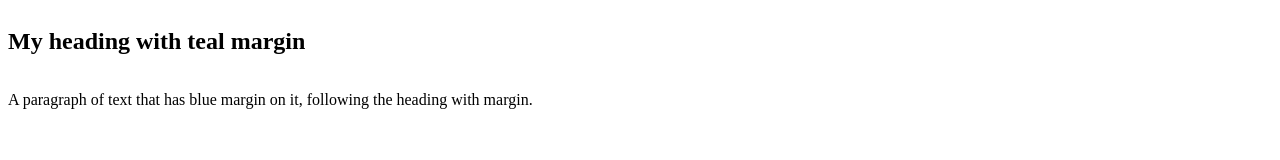
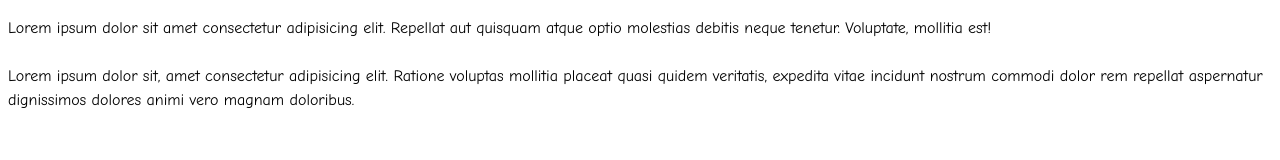
Before and after one commit to alyamkin/google-webdev-css, a plain HTML site: page Spacing/index.html in a window 1280 px wide. Drawn offline with Linux system fonts and the light colour scheme.

Commit message:
Add more examples for Spacings

```diff
--- a/Spacing/index.html
+++ b/Spacing/index.html
@@ -18,13 +18,49 @@
     <div class="box"></div> -->
 
     <!-- Collapsing margins -->
-    <article>
+    <!-- <article>
       <h1>My heading with teal margin</h1>
       <p>
         A paragraph of text that has blue margin on it, following the heading
         with margin.
       </p>
-    </article>
+    </article> -->
+
+    <!-- Collapsing parent with child margins -->
+    <!-- <p>
+      Lorem ipsum dolor sit amet consectetur adipisicing elit. Aspernatur
+      exercitationem quibusdam expedita ratione iusto voluptas soluta possimus?
+      Nulla, cumque molestiae!
+    </p>
+    <div class="wrapper">
+      <div class="box">Item 1</div>
+
+      <div class="box">Item 2</div>
+
+      <div class="box">Item 3</div>
+    </div> -->
+
+    <!-- Logical margins -->
+    <!-- <div class="wrapper horizontal-tb">
+      <div class="box">A box with a horizontal-tb writing mode.</div>
+    </div>
+
+    <div class="wrapper vertical-rl">
+      <div class="box">A box with a vertical-rl writing mode.</div>
+    </div> -->
+
+    <!-- Single direction margins -->
+    <p>
+      Lorem ipsum dolor sit amet consectetur adipisicing elit. Repellat aut
+      quisquam atque optio molestias debitis neque tenetur. Voluptate, mollitia
+      est!
+    </p>
+    <p>
+      Lorem ipsum dolor sit, amet consectetur adipisicing elit. Ratione voluptas
+      mollitia placeat quasi quidem veritatis, expedita vitae incidunt nostrum
+      commodi dolor rem repellat aspernatur dignissimos dolores animi vero
+      magnam doloribus.
+    </p>
     <script src="./script.js"></script>
   </body>
 </html>
--- a/Spacing/style.css
+++ b/Spacing/style.css
@@ -3,7 +3,89 @@
 } */
 
 /* Collapsing margins */
-article {
+/* article {
   display: flex;
   flex-direction: column;
+} */
+
+/* Collapsing parent with child margins */
+/* .wrapper {
+  outline: 1px solid red;
+  margin-top: 100px;
+  border: 1px solid red;
 }
+
+.box {
+  margin: 50px;
+}
+
+body {
+  font: 1.4em/1.3 'Gill Sans', 'Gill Sans MT', Calibri, sans-serif;
+  margin: 2em 3em;
+}
+
+.box {
+  background-color: rgb(55, 55, 110);
+  color: white;
+  padding: 20px;
+  border-radius: 0.5em;
+} */
+
+/* Logical margins */
+/* * {
+  box-sizing: border-box;
+}
+
+body {
+  font: 1.4em/1.3 'Gill Sans', 'Gill Sans MT', Calibri, sans-serif;
+  margin: 2em 3em;
+}
+
+.wrapper {
+  border: 5px dotted black;
+  inline-size: 300px;
+}
+
+.box {
+  background-color: rgb(55, 55, 110);
+  color: white;
+  padding: 20px;
+  border-radius: 0.5em;
+  margin-block-start: 100px;
+  margin-block-end: 10px;
+  margin-inline-start: 60px;
+  margin-inline-end: 40px;
+}
+
+.horizontal-tb {
+  writing-mode: horizontal-tb;
+}
+
+.vertical-rl {
+  writing-mode: vertical-rl;
+} */
+
+/* Single direction margins */
+
+html {
+  font: 1em/1.5 'Comic Sans MS', cursive;
+}
+
+h1,
+h2,
+h3,
+h4,
+h5,
+h6,
+hgroup,
+ul,
+ol,
+dd,
+p,
+figure,
+pre,
+table,
+fieldset,
+hr {
+  margin-bottom: 1.5rem;
+}
```
